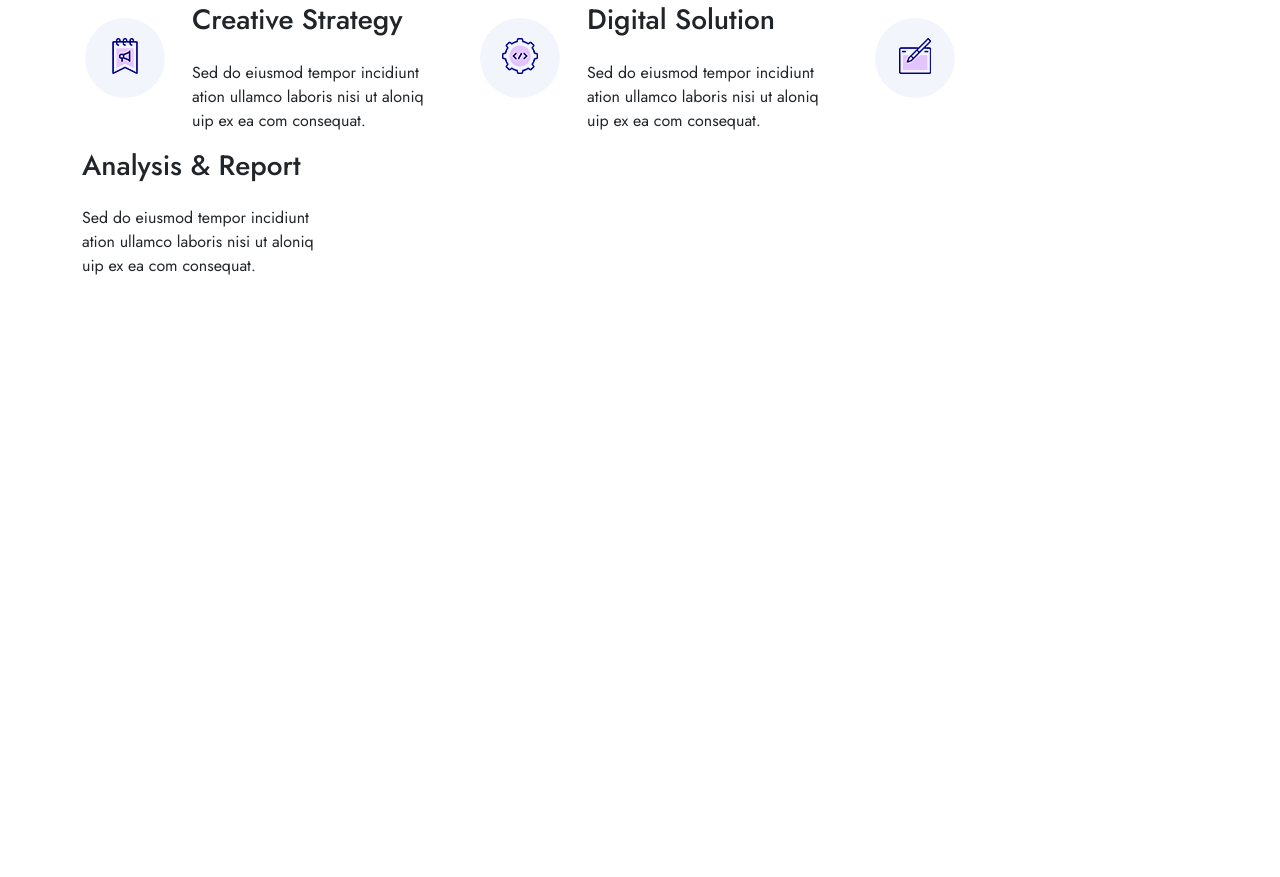
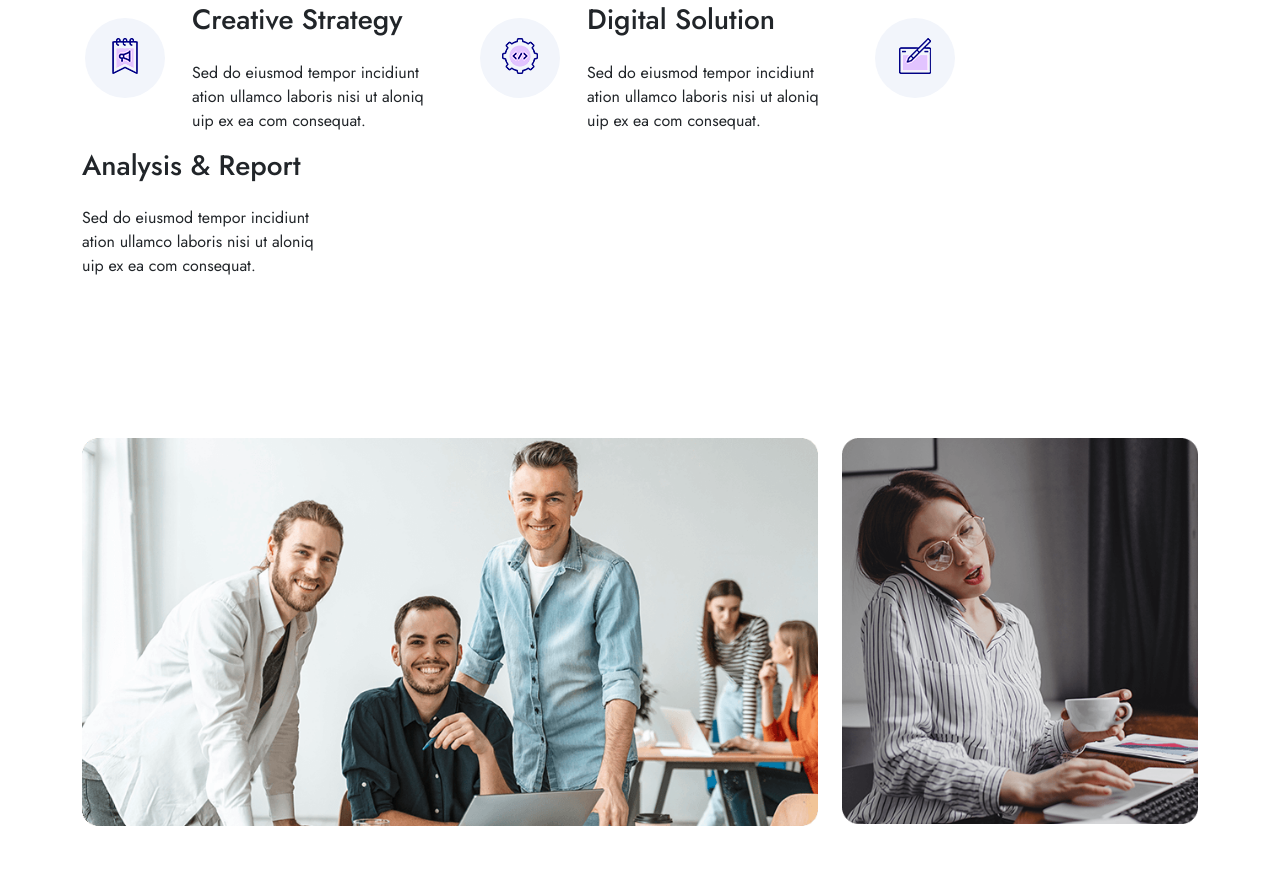
Before and after one commit to mostafaazam84/egens, a plain HTML site: page index.html in a window 1280 px wide. Shown: the part 939-1816 px from the top of the page. Before the commit the page ends 1281 px from the top, so only its background shows below. Drawn offline with nearby package versions, Linux system fonts and the light colour scheme.

Commit message:
add card

```diff
--- a/index.html
+++ b/index.html
@@ -76,7 +76,7 @@
       </div>
     </section>
 
-    <div class="container py-5 ">
+    <div class="container py-5  ">
 
 
       <div class="row ">
@@ -104,6 +104,18 @@
         </div>
       </div>
     </div>
+    <div class="container py-5 my-5">
+      <div class="row">
+      <div class="col-lg-8">
+        <img class="img-fluid" src="/img/about-3-1.png" alt="">
+      </div>
+      <div class="col-lg-4">
+        <img class="img-fluid" src="/img/about-3-2.png" alt="">
+
+      </div>
+
+    </div></div>
+
 
 
     <script src="https://cdn.jsdelivr.net/npm/bootstrap@5.3.2/dist/js/bootstrap.bundle.min.js" integrity="sha384-C6RzsynM9kWDrMNeT87bh95OGNyZPhcTNXj1NW7RuBCsyN/o0jlpcV8Qyq46cDfL" crossorigin="anonymous"></script>
```
Also changed, not shown: img/about-3-1.png (added), img/about-3-2.png (added).
